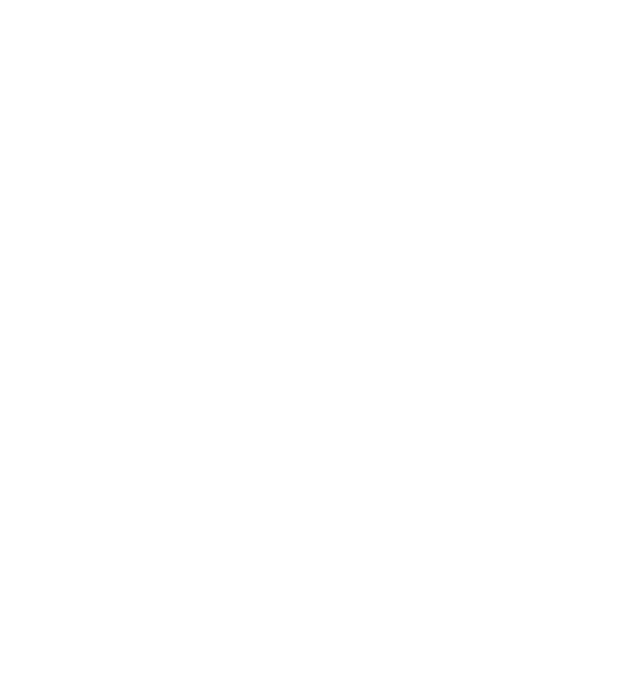
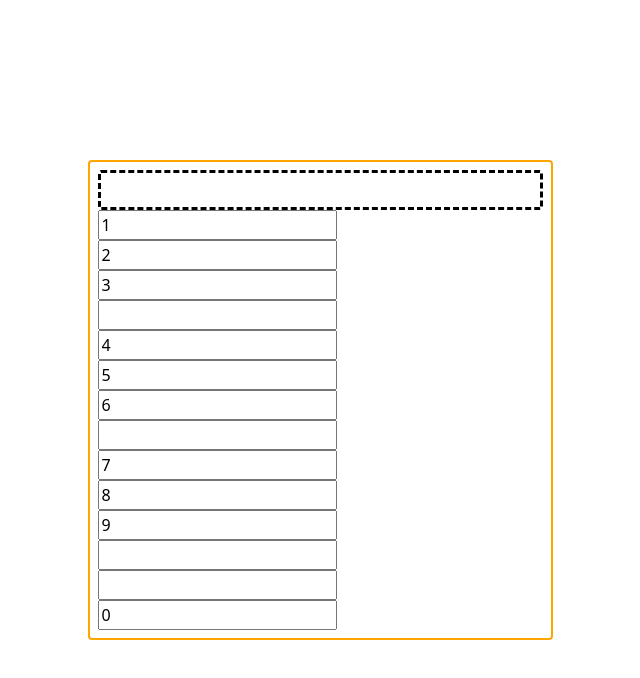
Before and after one commit to Abdessalam-Elboukri/Mini-Calculatrice-en-Javascript, a plain HTML site: page index.html in a window 1280 px wide. Shown: the whole page, without its empty margins (320-960 px from the left). Drawn offline with Linux system fonts and the light colour scheme.

Commit message:
add html file

```diff
--- a/index.html
+++ b/index.html
@@ -10,6 +10,33 @@
     <script src="js/script.js"></script>
 </head>
 <body>
+    <main class="container">
+        <div class="d-flex justify-content-center align-items-center vh-100">
+            <div class="col-5">
+                <div class="rounded-2 p-2" style="border: 2px solid orange;">
+                    <div class="w-100 rounded-1 p-1" style="border:3px dashed black; height:40px">
+                    </div>
+                    <div class="button">
+                        <div>
+                            <input type="number" value="1" >
+                            <input type="number" value="2" >
+                            <input type="number" value="3" >
+                            <input type="number" value="C" >
+                            <input type="number" value="4" >
+                            <input type="number" value="5" >
+                            <input type="number" value="6" >
+                            <input type="number" value="x" >
+                            <input type="number" value="7" >
+                            <input type="number" value="8" >
+                            <input type="number" value="9" >
+                            <input type="number" value="/" >
+                            <input type="number" value="." >
+                            <input type="number" value="0" >
 
+                    </div>
+                </div>
+            </div>
+        </div>
+    </main>
 </body>
 </html>
--- a/style.css
+++ b/style.css
@@ -0,0 +1,6 @@
+.button div{
+    display: inline-block;
+}
+.button div button{
+    padding: 15px;
+}
```
